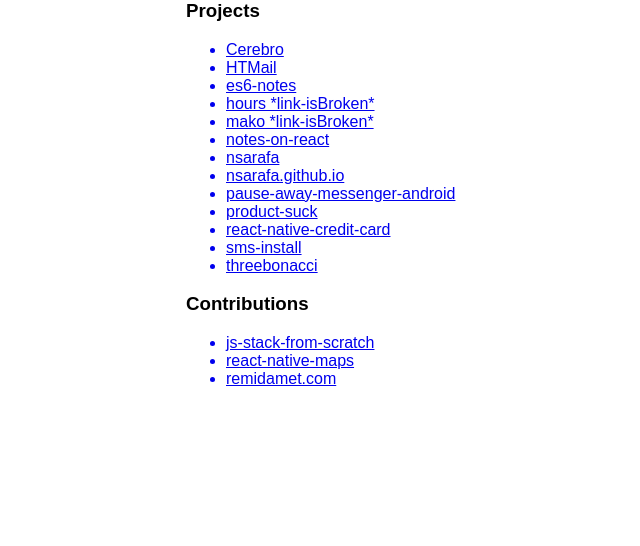
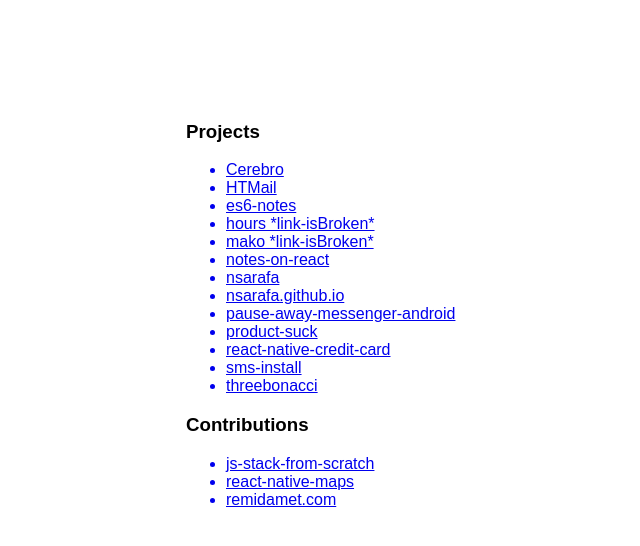
Before and after one commit to nicksarafa/nsarafa.github.io, a website: page index.html in a window 1280 px wide. Shown: the whole page, without its empty margins (149-789 px from the left). Drawn offline with Linux system fonts and the light colour scheme.

Commit message:
clearfix init

```diff
--- a/index.html
+++ b/index.html
@@ -9,6 +9,10 @@
     <script type="text/javascript" src="docs/scripts/index.js"></script>
   </head>
   <body>
+    <nav></nav>
+
+    <div class="clearfix"></div>
+
     <h3>Projects</h3>
     <ul>
       <a href="https://nsarafa.github.io/Cerebro"><li>Cerebro</li></a>
--- a/src/styles/index.scss
+++ b/src/styles/index.scss
@@ -44,14 +44,12 @@ $fib: (
   10946,
 );
 
-$max-width: 610px;
-
 *,
 *:before,
 *:after {
   box-sizing: border-box;
   clear: both;
-  content: ' ';
+  content: '';
 }
 
 html {
@@ -68,3 +66,13 @@ body {
 code {
   font-family: Courier, Monaco, monospace;
 }
+
+nav {
+  height: nth($fib, 12)
+}
+
+.clearfix {
+  clear: both;
+  content: '';
+  height: nth($fib, 8);
+}
```
Also changed, not shown: docs/styles/index.css.
